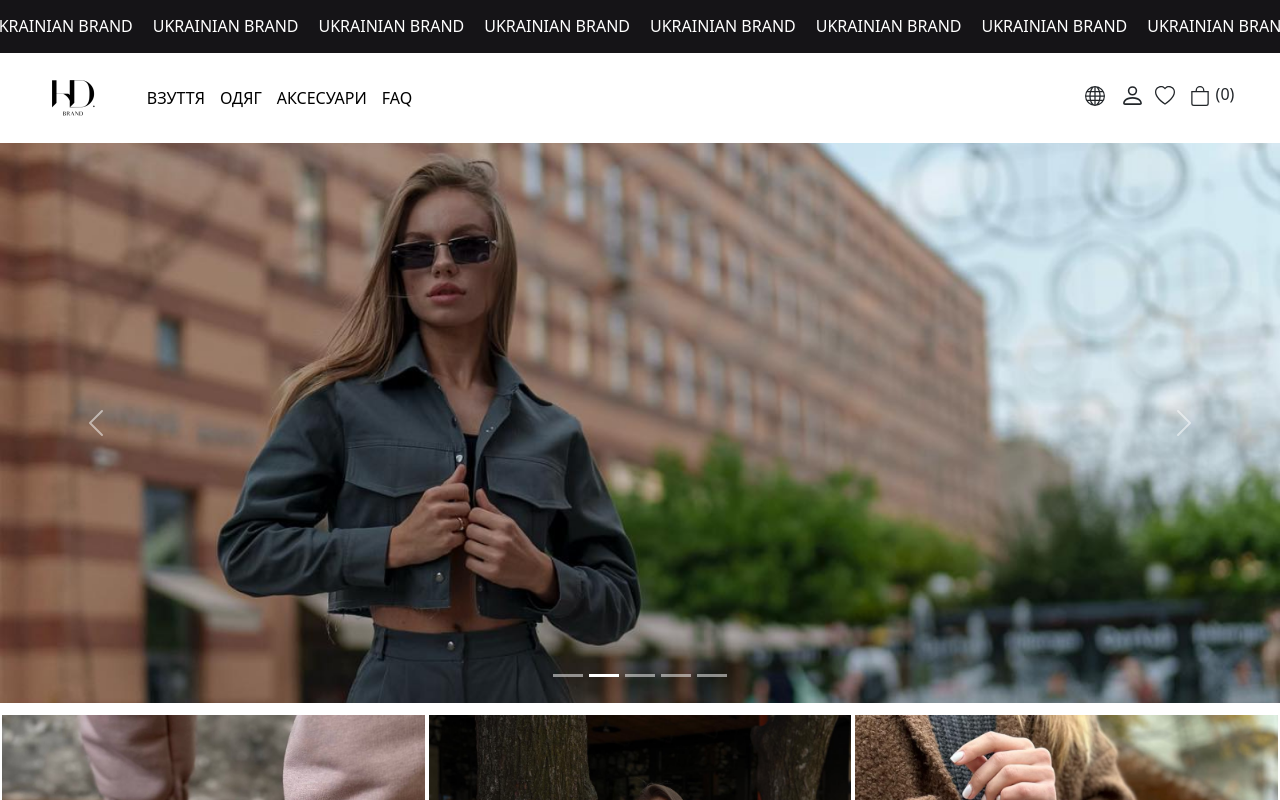
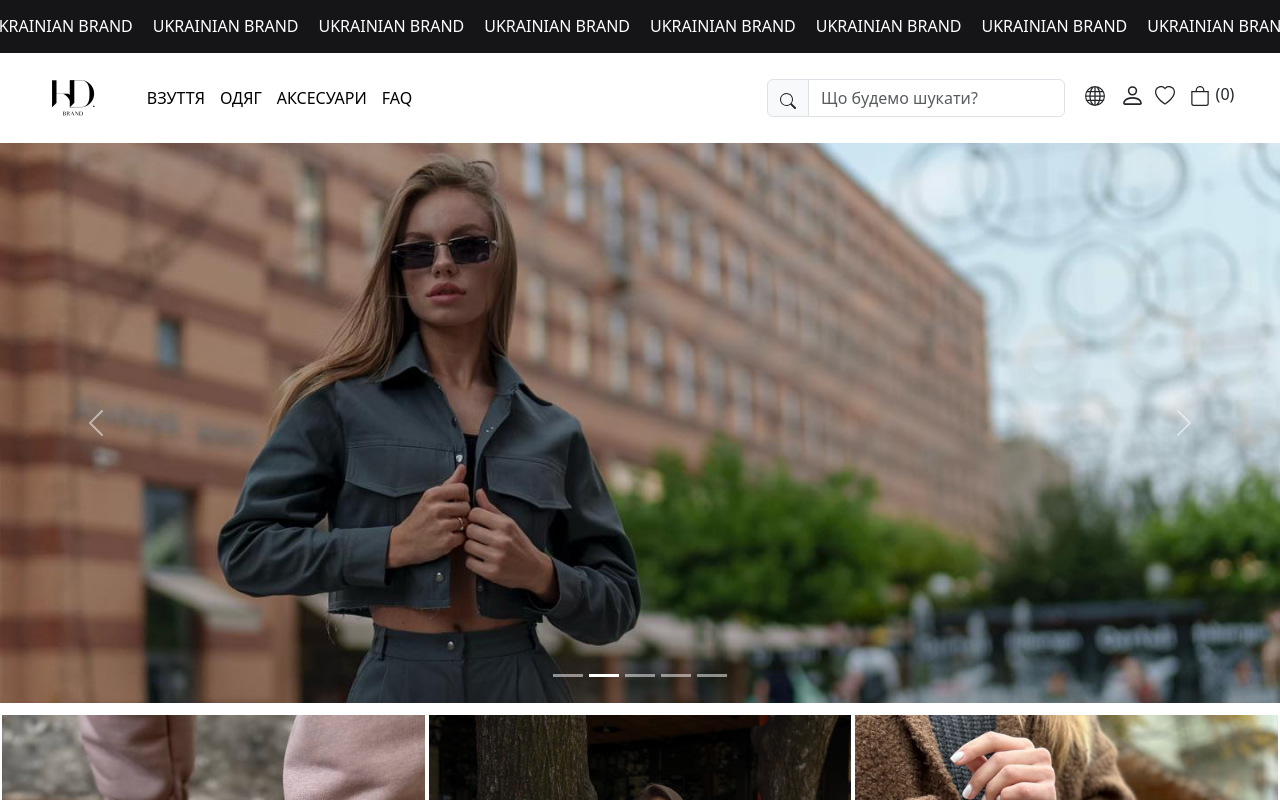
Before and after one commit to YaninaDol/hd_brand_front, a React (Create React App) app: page / in a window 1280 px wide. Shown: the top 800 px of the page. Built offline with nearby package versions, Linux system fonts and the light colour scheme; a web font is replaced by a local one.

Commit message:
search field

```diff
--- a/src/Components/WeeklyPreview.css
+++ b/src/Components/WeeklyPreview.css
@@ -218,6 +218,7 @@
     visibility: hidden;
     gap: var(--gap-31xl);
   }
+  .input-group,
   .search-field,
   .icon-search {
     visibility: hidden;
--- a/src/Pages/HeaderStyle.css
+++ b/src/Pages/HeaderStyle.css
@@ -33,7 +33,46 @@
   padding: 15px 20px 16px;
   gap: var(--gap-xl);
 }
+.text1 {
+  height: 100%;
+  width: 100%;
+  position: absolute;
+  margin: 0 !important;
+  top: 0;
+  right: 0;
+  bottom: 0;
+  left: 0;
+  border-radius: var(--br-8xs);
+  border: 1px solid var(--color-gray-100);
+  box-sizing: border-box;
+}
+.div97,
+.ru {
+  flex: 1;
+  position: relative;
+}
 
+.div97 {
+  flex: 1;
+  position: relative;
+  align-self: stretch;
+  display: flex;
+  flex-direction: row;
+  justify-content: flex-start;
+  align-items: center; /* Центрирование по вертикали */
+  padding: var(--padding-5xs);
+  gap: var(--gap-8xs);
+  z-index: 1;
+}
+.svg-container {
+  display: flex;
+  align-items: center; /* Центрирование по вертикали */
+}
+
+/* Стили для иконки поиска */
+.bi-search {
+  margin-top: 5px; /* Применить нужный отступ сверху */
+}
 .header-container {
     display: flex;
     justify-content: space-between;
--- a/src/Pages/PxMainPage.js
+++ b/src/Pages/PxMainPage.js
@@ -665,14 +665,14 @@ function setCities(selectedCity)
           </div>
           <div className="search-field-icons">
 
-              <img
-                className="icon-search"
-                loading="eager"
-                alt=""
-                src={require('../assets/search.png')}
-              />
-             <input placeholder="Що будемо шукати?"  type="search"  className="search-field">
-            </input>
+          <div class="input-group">
+                <span class="input-group-text" id="basic-addon1">
+                  <svg xmlns="http://www.w3.org/2000/svg" width="16" height="16" fill="currentColor" class="bi bi-search" viewBox="0 0 16 16">
+  <path d="M11.742 10.344a6.5 6.5 0 1 0-1.397 1.398h-.001q.044.06.098.115l3.85 3.85a1 1 0 0 0 1.415-1.414l-3.85-3.85a1 1 0 0 0-.115-.1zM12 6.5a5.5 5.5 0 1 1-11 0 5.5 5.5 0 0 1 11 0"></path>
+</svg>
+                </span>
+                <input type="text" class="form-control" placeholder="Що будемо шукати? " aria-label="Input group example" aria-describedby="basic-addon1"/>
+              </div>
             <div className="icons">
 
 
```
